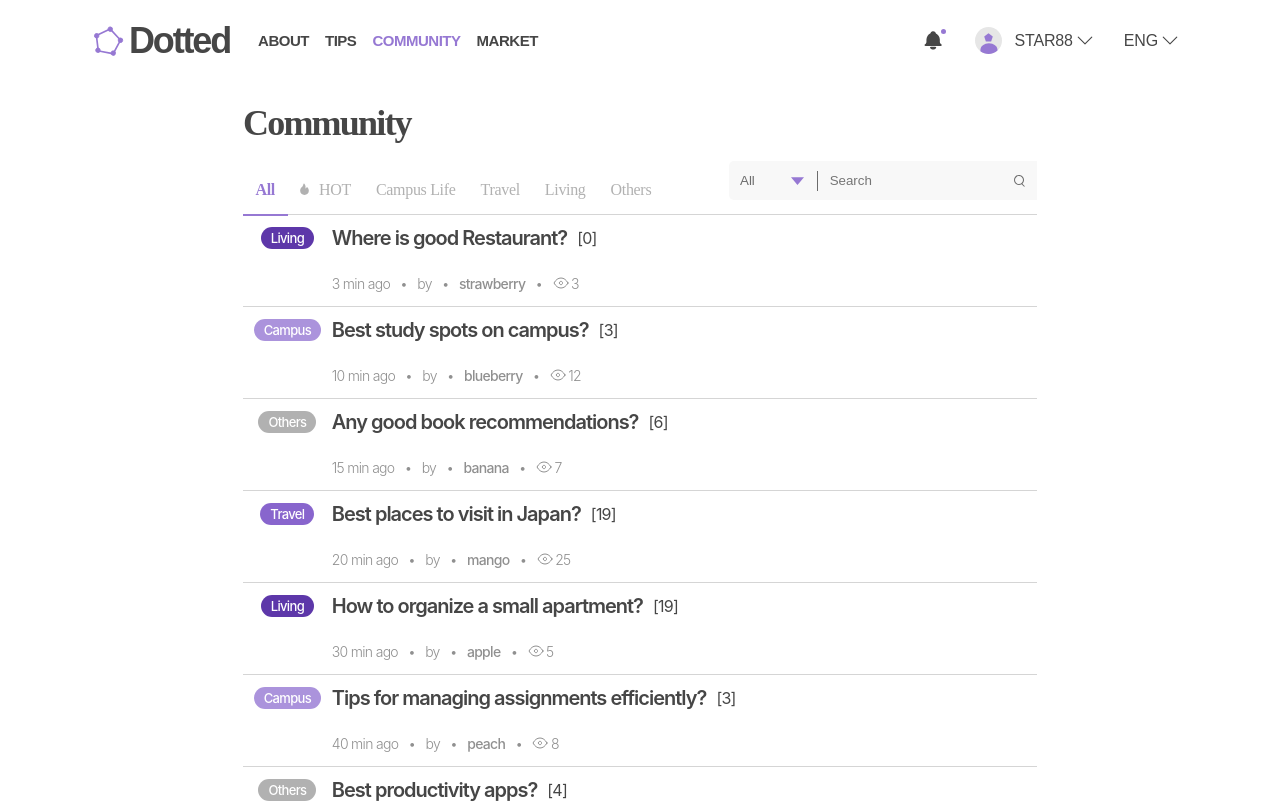
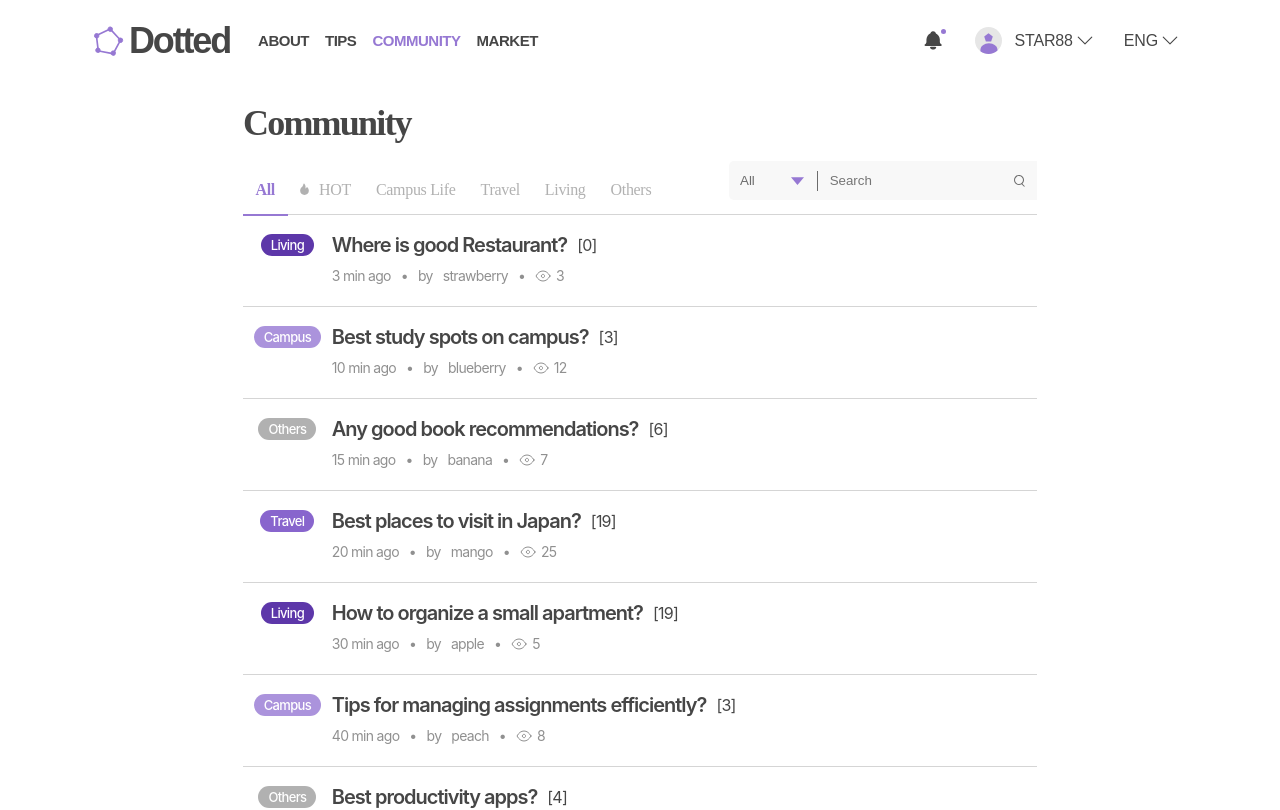
Before and after one commit to shu07002/Dotted-frontend, a React (Vite) app: page /community in a window 1280 px wide. Shown: the top 810 px of the page. Built offline with nearby package versions, Linux system fonts and the light colour scheme; what react-quill-new would draw is missing.

Commit message:
chore: by 와 작성자 사이 dot 제거/ 제목, 작성자 사이 간격 축소

```diff
--- a/src/components/CommunityPage/PostingList.tsx
+++ b/src/components/CommunityPage/PostingList.tsx
@@ -45,7 +45,6 @@ export default function PostingList({ pagedData }: PostingListProps) {
               <span>{post.createdAt}</span>
               <span>•</span>
               <span>by</span>
-              <span>•</span>
               <span>{post.writer}</span>
               <span>•</span>
               <span>
@@ -63,6 +62,7 @@ const PostingListWrapper = styled.ul`
   width: 100%;
 
   > li {
+    padding: 1.5rem 0;
     cursor: pointer;
     width: 100%;
     height: 9.2rem;
@@ -137,21 +137,8 @@ const PostingWriter = styled.div`
     font-style: normal;
     line-height: normal;
     letter-spacing: -0.07rem;
-
-    &:first-child,
-    &:nth-child(2),
-    &:nth-child(3),
-    &:nth-child(4),
-    &:nth-child(6),
-    &:nth-child(7) {
-      font-size: 1.4rem;
-      font-weight: 300;
-    }
-
-    &:nth-child(5) {
-      font-size: 1.4rem;
-      font-weight: 500;
-    }
+    font-size: 1.4rem;
+    gap: 0.5rem;
 
     > svg {
       display: flex;
```
